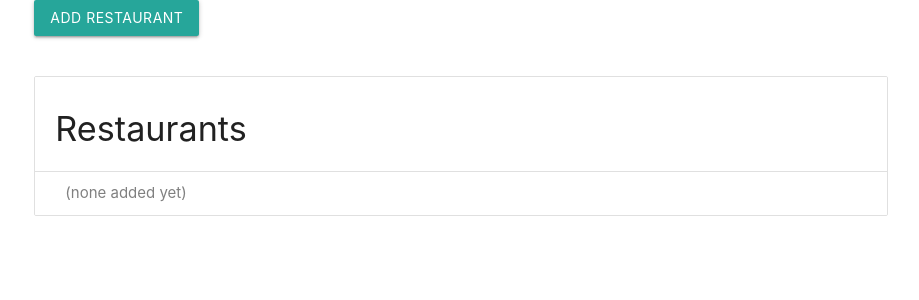
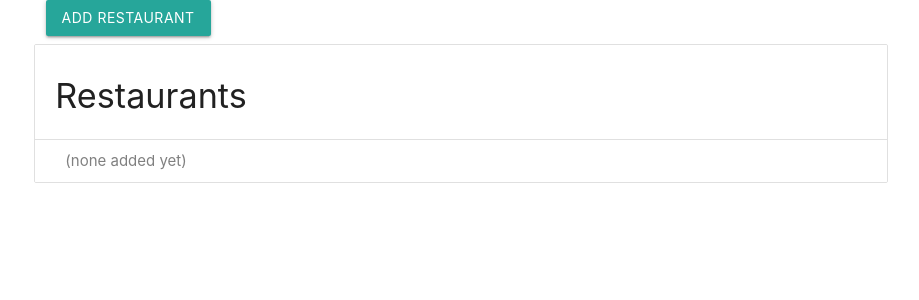
Before and after one commit to ilogan/codingitwrong-react-tdd, a React (Vite) app: page / in a window 1280 px wide. Shown: the top 300 px of the page, without its empty margins (179-1098 px from the left). Built offline with nearby package versions, Linux system fonts and the light colour scheme.

Commit message:
Refactor to use modal

```diff
--- a/package.json
+++ b/package.json
@@ -18,6 +18,7 @@
     "@babel/core": "^7.6.4",
     "@babel/plugin-syntax-dynamic-import": "^7.2.0",
     "@babel/preset-react": "^7.6.3",
+    "@testing-library/jest-dom": "^4.2.3",
     "@testing-library/react": "^9.3.1",
     "babel-core": "^7.0.0-bridge.0",
     "babel-jest": "^24.9.0",
--- a/src/NewRestaurantForm.js
+++ b/src/NewRestaurantForm.js
@@ -8,6 +8,7 @@ function NewRestaurantForm({ onSave }) {
   const handleSave = e => {
     e.preventDefault();
     onSave(inputText);
+    setInputText("");
   };
 
   return (
--- a/src/RestaurantListPage.js
+++ b/src/RestaurantListPage.js
@@ -1,37 +1,34 @@
 import React, { useState } from "react";
 
 import { Button, Row } from "react-materialize";
+import Modal from "./components/materialize/Modal";
 import NewRestaurantForm from "./NewRestaurantForm";
 import RestaurantList from "./RestaurantList";
 
 function RestaurantListPage() {
   const [restaurantNames, setRestaurantNames] = useState([]);
-  const [showNewRestaurantForm, setNewRestaurantForm] = useState(false);
+  const [newRestaurantModal, setNewRestaurantModal] = useState(null);
 
   const handleAddRestaurant = newRestaurantName => {
     setRestaurantNames([newRestaurantName, ...restaurantNames]);
-    setNewRestaurantForm(false);
-  };
-
-  const handleShowNewRestaurantForm = () => {
-    setNewRestaurantForm(true);
+    newRestaurantModal.close();
   };
 
   return (
     <div>
-      <Row>
-        <Button
-          data-testid="addRestaurantButton"
-          onClick={handleShowNewRestaurantForm}
-        >
-          Add Restaurant
-        </Button>
-      </Row>
-      <Row>
-        {showNewRestaurantForm ? (
-          <NewRestaurantForm onSave={handleAddRestaurant} />
-        ) : null}
-      </Row>
+      <Modal
+        modal={{
+          setModal: setNewRestaurantModal,
+          instance: newRestaurantModal
+        }}
+        header="New Restaurant"
+        trigger={
+          <Button data-testid="addRestaurantButton">Add restaurant</Button>
+        }
+        footer="Cancel"
+      >
+        <NewRestaurantForm onSave={handleAddRestaurant} />
+      </Modal>
       <Row>
         <RestaurantList restaurantNames={restaurantNames} />
       </Row>
```
